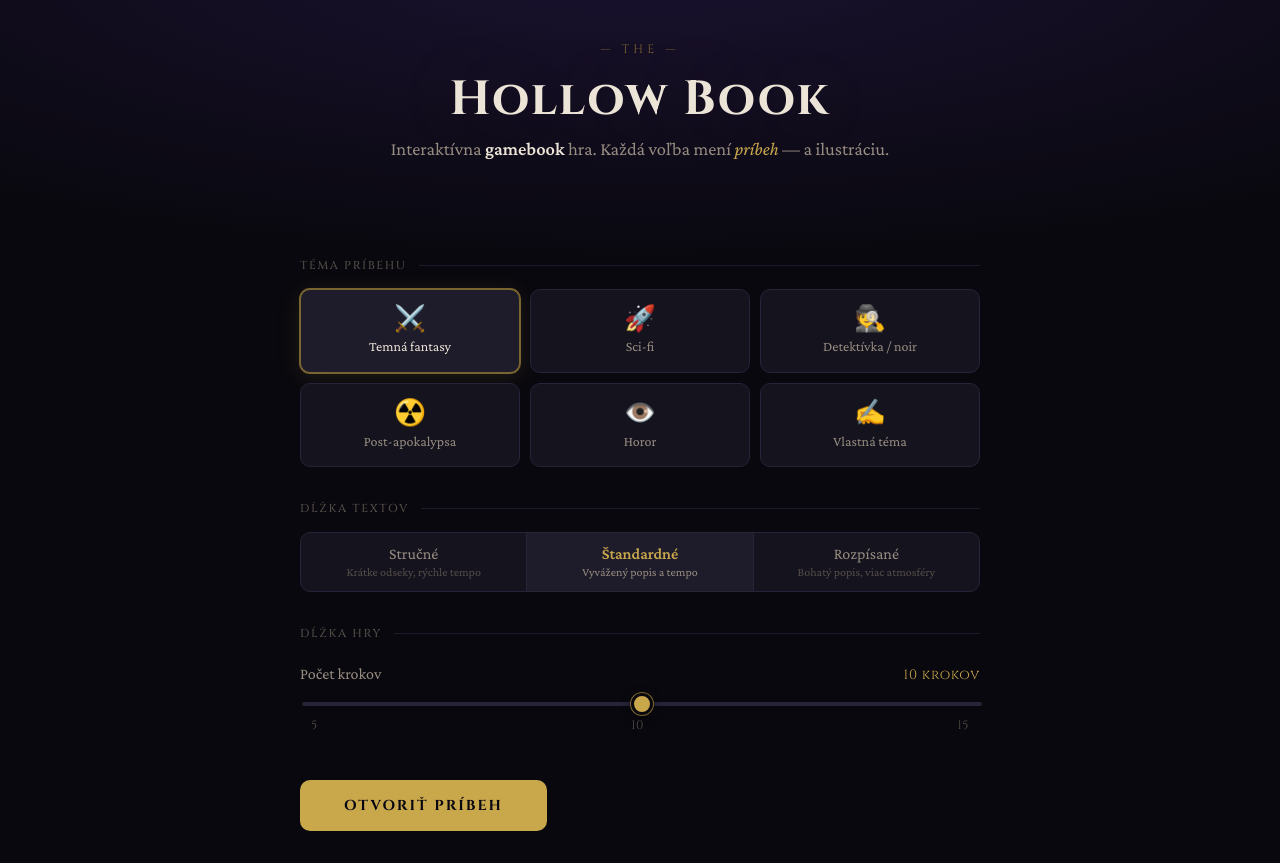
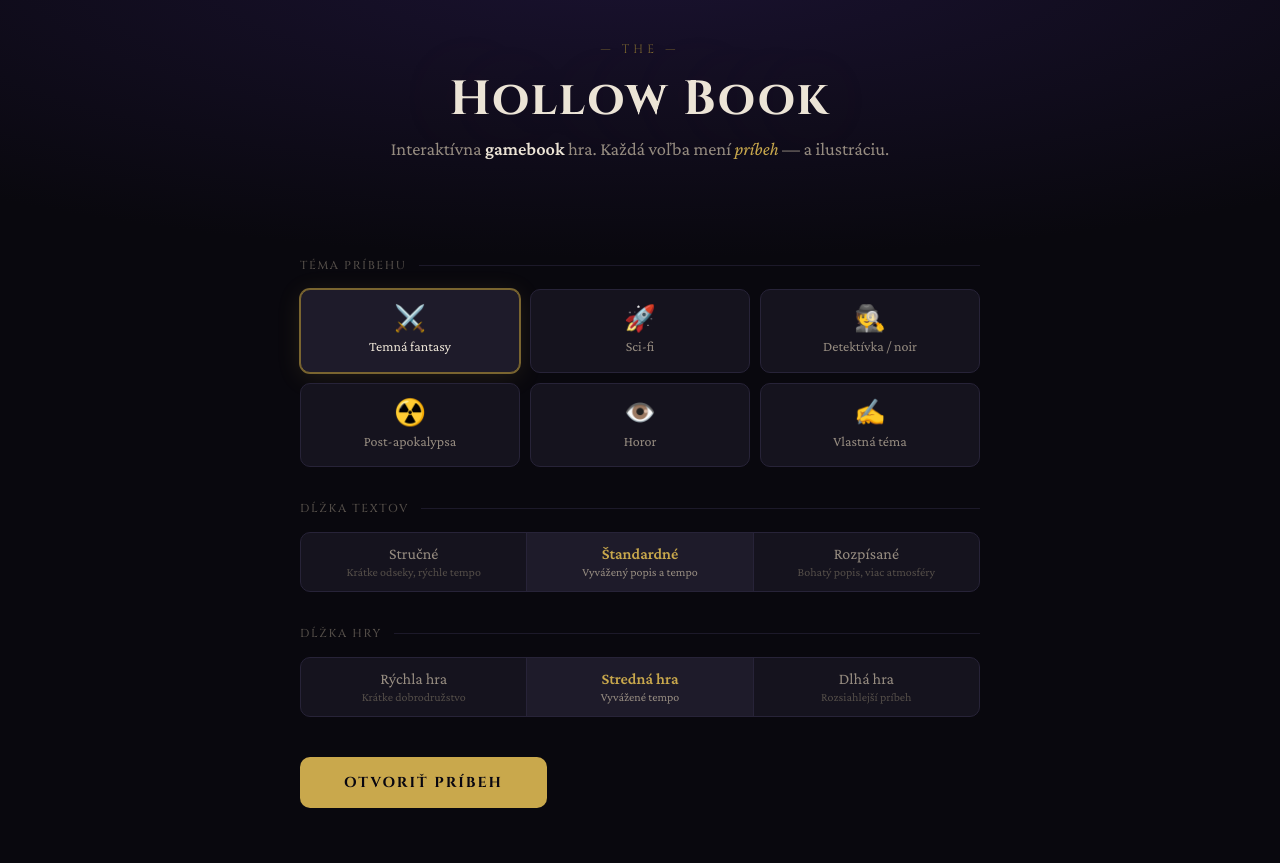
Before and after one commit to TomasBencko/hollow-book, a React (Vite) app: page / in a window 1280 px wide. After the commit the page ends 840 px from the top, so only its background shows below. Built offline with nearby package versions, Linux system fonts and the light colour scheme.

Commit message:
Various fixes

```diff
--- a/src/modules/game/game.jsx
+++ b/src/modules/game/game.jsx
@@ -52,8 +52,13 @@ export default function Game({ gameSettings, initialState, onEnd }) {
     dispatch({ type: GAME_STATE_ACTIONS.SET_LOADING, payload: true });
     dispatch({ type: GAME_STATE_ACTIONS.SET_REJECTION, payload: null });
 
+    const activeSettings = {
+      ...gameSettings,
+      stepsPlanned: state.currentScene.stepsPlanned ?? gameSettings.stepsPlanned,
+    };
+
     try {
-      const { scene, imageUrl } = await submitChoice(state.history, gameSettings, payload);
+      const { scene, imageUrl } = await submitChoice(state.history, activeSettings, payload);
 
       if (scene.status === 'rejected') {
         setPendingSelection(null);
@@ -88,18 +93,11 @@ export default function Game({ gameSettings, initialState, onEnd }) {
   }, [handleChoice]);
 
   const scene = state.currentScene;
-  const progressPct = (scene.stepNumber / scene.stepsPlanned) * 100;
 
   return (
     <div className="screen screen--game">
       <header className="game-header">
         <span className="game-brand">Hollow Book</span>
-        <div className="game-progress">
-          <div className="game-progress-track">
-            <div className="game-progress-fill" style={{ width: `${progressPct}%` }} />
-          </div>
-          <span className="game-progress-label">{scene.stepNumber} / {scene.stepsPlanned}</span>
-        </div>
       </header>
 
       <div className="game-layout">
--- a/src/modules/game/game.types.js
+++ b/src/modules/game/game.types.js
@@ -49,7 +49,26 @@ export const SCREENS = {
   GAMEOVER: 'gameover',
 };
 
-export const STEP_OPTIONS = [5, 10, 15];
+/** @typedef {'fast' | 'medium' | 'long'} GameLength */
+
+export const GAME_LENGTH = {
+  FAST: 'fast',
+  MEDIUM: 'medium',
+  LONG: 'long',
+};
+
+export const GAME_LENGTH_OPTIONS = [
+  { id: GAME_LENGTH.FAST, label: 'Rýchla hra', hint: 'Krátke dobrodružstvo' },
+  { id: GAME_LENGTH.MEDIUM, label: 'Stredná hra', hint: 'Vyvážené tempo' },
+  { id: GAME_LENGTH.LONG, label: 'Dlhá hra', hint: 'Rozsiahlejší príbeh' },
+];
+
+/** Orientačný počet krokov pre LLM — nie je zobrazený hráčovi. */
+export const GAME_LENGTH_STEPS = {
+  fast: 5,
+  medium: 10,
+  long: 20,
+};
 
 export const THEME_CUSTOM_ID = 'custom';
 
@@ -99,19 +118,19 @@ export const TEXT_LENGTH_OPTIONS = [
 
 /**
  * @typedef {Object} GameSettings
- * @property {number} stepsPlanned
+ * @property {number} stepsPlanned - orientačný počet krokov pre LLM (5 / 10 / 20)
  * @property {string} theme
  * @property {TextLength} textLength
  */
 
 /**
- * @param {{ stepsPlanned: number, themeId: string, customTheme: string, textLength: TextLength }} params
+ * @param {{ gameLength: GameLength, themeId: string, customTheme: string, textLength: TextLength }} params
  * @returns {GameSettings}
  */
-export function buildGameSettings({ stepsPlanned, themeId, customTheme, textLength }) {
+export function buildGameSettings({ gameLength, themeId, customTheme, textLength }) {
   const theme = themeId === THEME_CUSTOM_ID
     ? customTheme.trim()
     : THEME_PRESETS.find((preset) => preset.id === themeId)?.prompt ?? THEME_PRESETS[0].prompt;
 
-  return { stepsPlanned, theme, textLength };
+  return { stepsPlanned: GAME_LENGTH_STEPS[gameLength], theme, textLength };
 }
--- a/src/modules/menu/menu.jsx
+++ b/src/modules/menu/menu.jsx
@@ -2,7 +2,8 @@ import { useState } from 'react';
 
 import {
   buildGameSettings,
-  STEP_OPTIONS,
+  GAME_LENGTH,
+  GAME_LENGTH_OPTIONS,
   TEXT_LENGTH,
   TEXT_LENGTH_OPTIONS,
   THEME_CUSTOM_ID,
@@ -18,7 +19,7 @@ const THEME_ICONS = {
 };
 
 export default function Menu({ onStart }) {
-  const [stepsPlanned, setStepsPlanned] = useState(10);
+  const [gameLength, setGameLength] = useState(GAME_LENGTH.MEDIUM);
   const [themeId, setThemeId] = useState(THEME_PRESETS[0].id);
   const [customTheme, setCustomTheme] = useState('');
   const [textLength, setTextLength] = useState(TEXT_LENGTH.STANDARD);
@@ -28,7 +29,7 @@ export default function Menu({ onStart }) {
 
   const handleStart = () => {
     if (!canStart) return;
-    onStart(buildGameSettings({ stepsPlanned, themeId, customTheme, textLength }));
+    onStart(buildGameSettings({ gameLength, themeId, customTheme, textLength }));
   };
 
   return (
@@ -97,25 +98,19 @@ export default function Menu({ onStart }) {
 
       <div className="menu-section">
         <p className="menu-section-label">Dĺžka hry</p>
-        <div className="slider-wrapper">
-          <div className="slider-header">
-            <span style={{ fontSize: '1rem', color: 'var(--text-dim)' }}>Počet krokov</span>
-            <span className="slider-value">{stepsPlanned} krokov</span>
-          </div>
-          <input
-            type="range"
-            min={STEP_OPTIONS[0]}
-            max={STEP_OPTIONS[STEP_OPTIONS.length - 1]}
-            step={STEP_OPTIONS[1] - STEP_OPTIONS[0]}
-            value={stepsPlanned}
-            onChange={(event) => setStepsPlanned(Number(event.target.value))}
-            aria-label="Počet krokov hry"
-          />
-          <div className="slider-ticks">
-            {STEP_OPTIONS.map((steps) => (
-              <span key={steps} className="slider-tick">{steps}</span>
-            ))}
-          </div>
+        <div className="segment-group" role="group" aria-label="Dĺžka hry">
+          {GAME_LENGTH_OPTIONS.map((option) => (
+            <button
+              key={option.id}
+              type="button"
+              className={`segment-btn${gameLength === option.id ? ' segment-btn--active' : ''}`}
+              onClick={() => setGameLength(option.id)}
+              aria-pressed={gameLength === option.id}
+            >
+              {option.label}
+              <span className="segment-btn-hint">{option.hint}</span>
+            </button>
+          ))}
         </div>
       </div>
 
--- a/src/styles/base.css
+++ b/src/styles/base.css
@@ -520,81 +520,6 @@ body {
 }
 
 /* ============================================================
-   RANGE SLIDER
-   ============================================================ */
-
-.slider-wrapper {
-  padding: 0.25rem 0;
-}
-
-.slider-header {
-  display: flex;
-  justify-content: space-between;
-  align-items: baseline;
-  margin-bottom: 0.875rem;
-}
-
-.slider-value {
-  font-family: var(--font-display);
-  font-size: 0.85rem;
-  color: var(--gold);
-  letter-spacing: 0.05em;
-}
-
-input[type='range'] {
-  width: 100%;
-  height: 4px;
-  -webkit-appearance: none;
-  appearance: none;
-  background: var(--border);
-  border-radius: 4px;
-  outline: none;
-  cursor: pointer;
-  display: block;
-}
-
-input[type='range']::-webkit-slider-thumb {
-  -webkit-appearance: none;
-  width: 22px;
-  height: 22px;
-  border-radius: 50%;
-  background: var(--gold);
-  border: 3px solid var(--bg);
-  box-shadow: 0 0 0 1px var(--gold-dim), 0 2px 10px rgba(0, 0, 0, 0.6);
-  cursor: pointer;
-  transition: transform 0.15s, box-shadow 0.2s;
-}
-
-input[type='range']::-webkit-slider-thumb:hover {
-  transform: scale(1.2);
-  box-shadow: 0 0 0 1px var(--gold), 0 0 14px var(--gold-glow), 0 2px 10px rgba(0, 0, 0, 0.6);
-}
-
-input[type='range']::-moz-range-thumb {
-  width: 22px;
-  height: 22px;
-  border-radius: 50%;
-  background: var(--gold);
-  border: 3px solid var(--bg);
-  box-shadow: 0 0 0 1px var(--gold-dim);
-  cursor: pointer;
-}
-
-.slider-ticks {
-  display: flex;
-  justify-content: space-between;
-  margin-top: 0.625rem;
-  padding: 0 11px;
-}
-
-.slider-tick {
-  font-size: 0.78rem;
-  color: var(--text-muted);
-  font-family: var(--font-display);
-  letter-spacing: 0.04em;
-}
-
-/* ============================================================
    MENU HERO
    ============================================================ */
 
@@ -632,39 +557,8 @@ input[type='range']::-moz-range-thumb {
 .game-header {
   display: flex;
   align-items: center;
-  gap: 1.25rem;
   padding: 1rem 1.5rem;
   border-bottom: 1px solid var(--border-faint);
-}
-
-.game-progress {
-  flex: 1;
-  display: flex;
-  align-items: center;
-  gap: 1rem;
-}
-
-.game-progress-track {
-  flex: 1;
-  height: 3px;
-  background: var(--border);
-  border-radius: 3px;
-  overflow: hidden;
-}
-
-.game-progress-fill {
-  height: 100%;
-  background: linear-gradient(to right, var(--gold-dim), var(--gold));
-  border-radius: 3px;
-  transition: width 0.7s cubic-bezier(0.4, 0, 0.2, 1);
-}
-
-.game-progress-label {
-  font-family: var(--font-display);
-  font-size: 0.72rem;
-  letter-spacing: 0.1em;
-  color: var(--text-muted);
-  white-space: nowrap;
 }
 
 .game-layout {
```
Also changed, not shown: .cursor/plans/hollow_book_mvp_d88273a5.plan.md, 2 other files (tests, documents, lock files or other folders).
